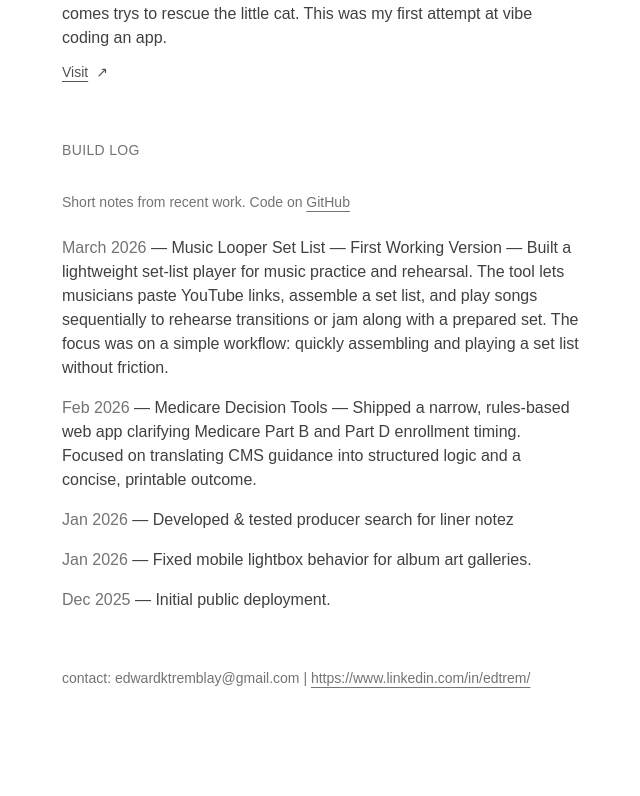
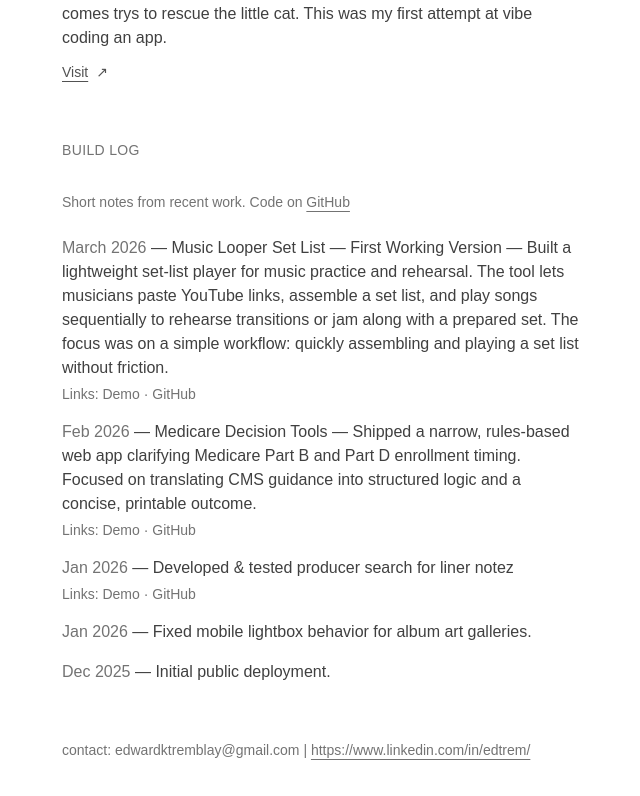
Before and after one commit to edtremsaga/vibey-pers-profile, a Next.js app: page / in a window 1280 px wide. Shown: the part 1763-2559 px from the top of the page, without its empty margins (418-1058 px from the left). Before the commit the page ends 2531 px from the top, so only its background shows below. Built offline with nearby package versions, Linux system fonts and the light colour scheme.

Commit message:
Fix Build Log GitHub repository links

```diff
--- a/src/app/page.tsx
+++ b/src/app/page.tsx
@@ -180,12 +180,21 @@ export default function Home() {
               <ul className="space-y-4 text-neutral-700">
                 <li>
                   <span className="text-neutral-500">March 2026</span> — Music Looper Set List — First Working Version — Built a lightweight set-list player for music practice and rehearsal. The tool lets musicians paste YouTube links, assemble a set list, and play songs sequentially to rehearse transitions or jam along with a prepared set. The focus was on a simple workflow: quickly assembling and playing a set list without friction.
+                  <div className="mt-1 text-sm text-neutral-500">
+                    Links: <a href="https://vibey-set-list-player.vercel.app/" className="hover:underline">Demo</a> · <a href="https://github.com/edtremsaga/vibey-set-list-2" className="hover:underline">GitHub</a>
+                  </div>
                 </li>
                 <li>
                   <span className="text-neutral-500">Feb 2026</span> — Medicare Decision Tools — Shipped a narrow, rules-based web app clarifying Medicare Part B and Part D enrollment timing. Focused on translating CMS guidance into structured logic and a concise, printable outcome.
+                  <div className="mt-1 text-sm text-neutral-500">
+                    Links: <a href="https://medicare-delay-tool.vercel.app/" className="hover:underline">Demo</a> · <a href="https://github.com/edtremsaga/medicare-delay-tool" className="hover:underline">GitHub</a>
+                  </div>
                 </li>
                 <li>
                   <span className="text-neutral-500">Jan 2026</span> — Developed &amp; tested producer search for liner notez
+                  <div className="mt-1 text-sm text-neutral-500">
+                    Links: <a href="https://vibey-liner-notez2.vercel.app/" className="hover:underline">Demo</a> · <a href="https://github.com/edtremsaga/vibey-liner-notez" className="hover:underline">GitHub</a>
+                  </div>
                 </li>
                 <li>
                   <span className="text-neutral-500">Jan 2026</span> — Fixed mobile
```
